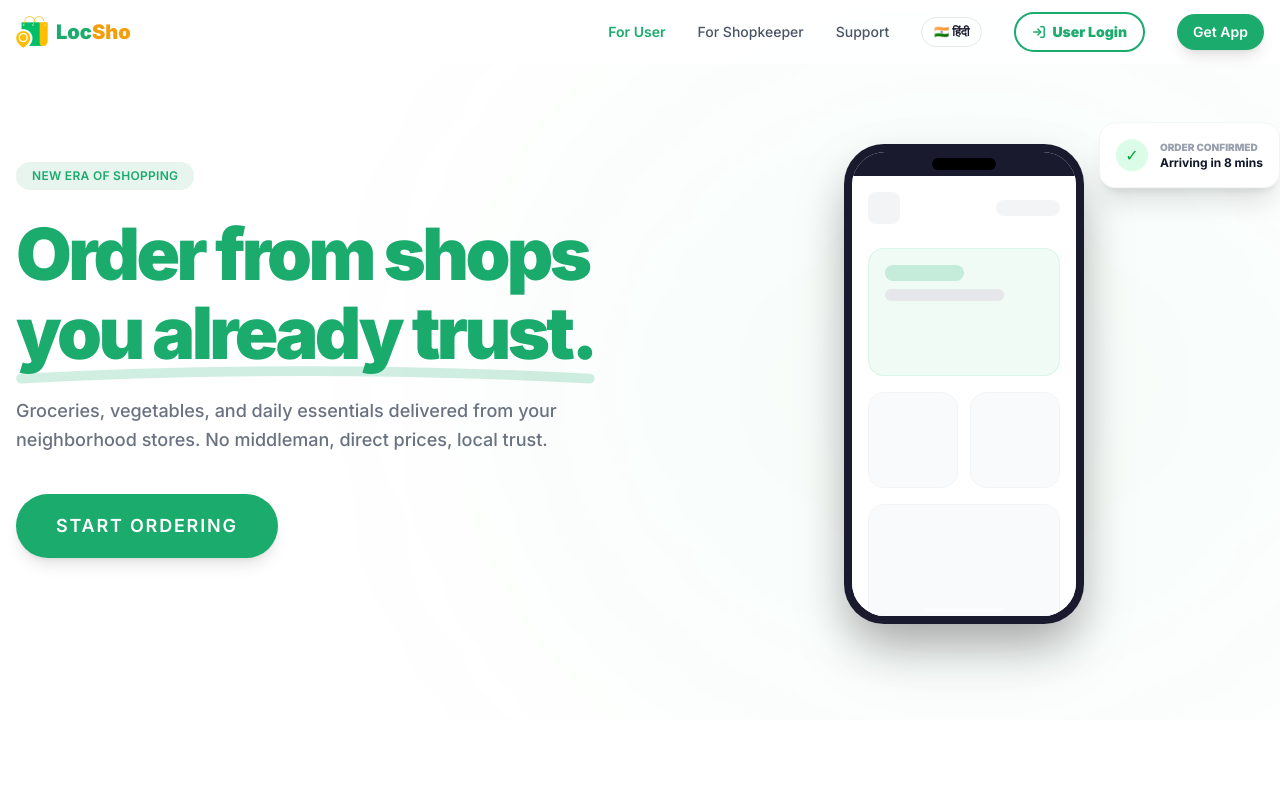
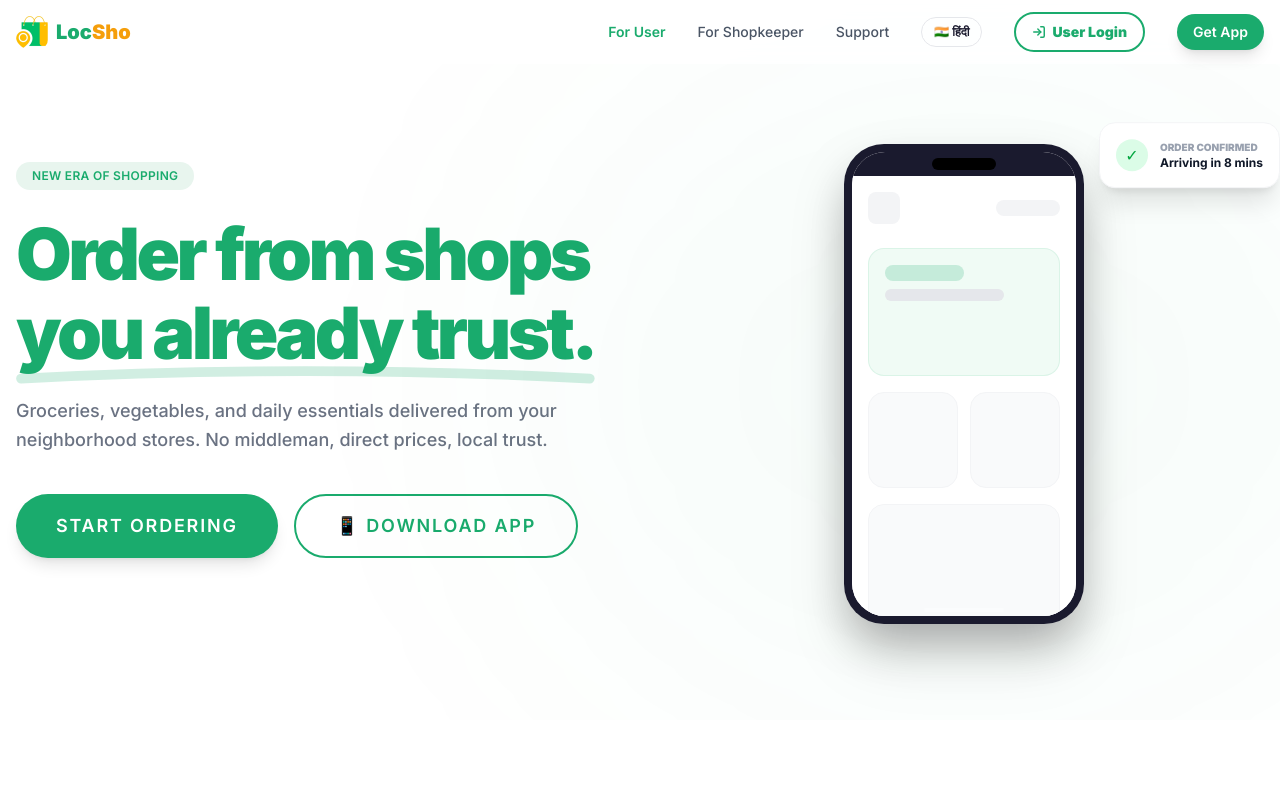
Before and after one commit to locsho-org/locsho-website, a React (Vite) app: page /user in a window 1280 px wide. Shown: the top 800 px of the page. Built offline with nearby package versions, Linux system fonts and the light colour scheme.

Commit message:
feat(landing): repoint Start Ordering to web app, add Download App button (#986)
  Start Ordering now opens the browser web app (user.locsho.in); a new
  Download App button opens the device-appropriate store. Mirrors the
  existing Partner page pattern. Partner hero already had it

```diff
--- a/src/pages/User.jsx
+++ b/src/pages/User.jsx
@@ -211,8 +211,11 @@ export default function User() {
             </p>
 
             <div className="flex flex-col sm:flex-row items-center gap-4 mb-12 justify-center lg:justify-start">
-              <Button variant="primary" size="lg" className="h-16 px-10 rounded-2xl text-base tracking-widest uppercase font-black" onClick={openAppStore}>
+              <Button variant="primary" size="lg" className="h-16 px-10 rounded-2xl text-base tracking-widest uppercase font-black" onClick={() => window.open('https://user.locsho.in', '_blank')}>
                 {t('userPage.startOrdering')}
+              </Button>
+              <Button variant="outline" size="lg" className="h-16 px-10 rounded-2xl text-base tracking-widest uppercase font-black" onClick={openAppStore}>
+                {t('footer.downloadApp')}
               </Button>
             </div>
           </motion.div>
```
